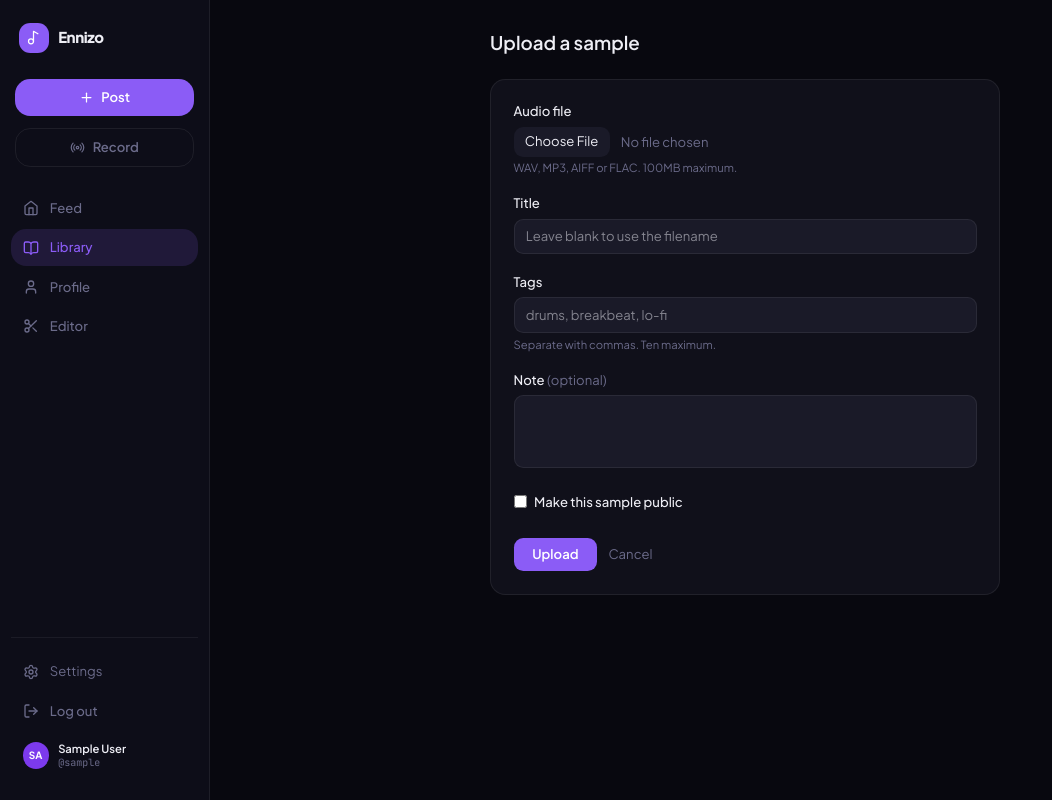
After one commit to rcjgrant-jpg/ennizo, a Django app: page /library/upload/ in a window 1280 px wide. The commit adds this page. Shown: the whole page, without its empty margins (0-1052 px from the left). Run offline with Django 5.2, Linux system fonts and the light colour scheme; the visitor is signed in with stand-in values (Sample User, id 1); style sheets or scripts are compiled from the project's sources.

Commit message:
Library page created & upload functionality added

```diff
--- /dev/null
+++ b/library/forms.py
@@ -0,0 +1,50 @@
+# library/forms.py
+# library/forms.py
+from pathlib import Path
+
+from django import forms
+
+from .models import Sample, Tag, SampleTag
+
+
+class SampleUploadForm(forms.ModelForm):
+    tags = forms.CharField(
+        required=False,
+        help_text="Comma-separated, e.g. drums, breakbeat, lo-fi",
+        widget=forms.TextInput(attrs={"placeholder": "drums, breakbeat, lo-fi"}),
+    )
+
+    class Meta:
+        model = Sample
+        fields = ["title", "audio_file", "note", "is_public"]
+
+    def __init__(self, *args, **kwargs):
+        super().__init__(*args, **kwargs)
+        self.fields["title"].required = False
+
+    def clean_audio_file(self):
+        f = self.cleaned_data["audio_file"]
+        ext = Path(f.name).suffix.lower()
+        if ext not in {".wav", ".mp3", ".aiff", ".flac"}:
+            raise forms.ValidationError("Upload a WAV, MP3, AIFF or FLAC file.")
+        if f.size > 100 * 1024 * 1024:
+            raise forms.ValidationError("That file is too large (100MB maximum).")
+        return f
+
+    def clean_title(self):
+        title = self.cleaned_data.get("title", "").strip()
+        if title:
+            return title
+        uploaded = self.files.get("audio_file")
+        return Path(uploaded.name).stem if uploaded else ""
+
+    def clean_tags(self):
+        raw = self.cleaned_data.get("tags", "")
+        names = []
+        for part in raw.split(","):
+            name = part.strip().lower()
+            if name and name not in names:
+                names.append(name)
+        if len(names) > 10:
+            raise forms.ValidationError("Ten tags maximum.")
+        return names
--- a/library/models.py
+++ b/library/models.py
@@ -9,6 +9,7 @@ from django.db.models import Q
 
 from django.contrib.postgres.search import SearchQuery, SearchRank, SearchVector
 from django.db import models
+from django.core.validators import FileExtensionValidator
 
 
 def sample_upload_path(instance, filename):
@@ -143,7 +144,10 @@ class Sample(models.Model):
         Folder, on_delete=models.PROTECT, related_name="samples"
     )
     title = models.CharField(max_length=255)
-    audio_file = models.FileField(upload_to=sample_upload_path)
+    audio_file = models.FileField(
+        upload_to=sample_upload_path,
+        validators=[FileExtensionValidator(allowed_extensions=["wav", "mp3", "aiff", "flac"])],
+    )
     is_public = models.BooleanField(default=False)          # U2.7
     note = models.TextField(blank=True)                     # U2.6
     created_at = models.DateTimeField(auto_now_add=True)
--- a/library/urls.py
+++ b/library/urls.py
@@ -7,4 +7,5 @@ app_name = "library"
 urlpatterns = [
     path("", views.index, name="index"),
     path("record/", views.record, name="record"),
+    path("upload/", views.upload, name="upload"),
 ]
--- a/library/views.py
+++ b/library/views.py
@@ -1,7 +1,11 @@
+# library/views.py
+from django.contrib import messages
 from django.contrib.auth.decorators import login_required
-from django.shortcuts import render
+from django.db import transaction
+from django.shortcuts import redirect, render
 
-from .models import Sample
+from .forms import SampleUploadForm
+from .models import Folder, Sample, SampleTag, Tag, TagSource
 
 
 @login_required
@@ -12,6 +16,7 @@ def index(request):
         .select_related("metadata", "folder")
         .prefetch_related("tags")
     )
+
     return render(request, "library/index.html", {
         "samples": samples,
         "active_page": "library",
@@ -23,3 +28,36 @@ def record(request):
     return render(request, "library/record.html", {
         "active_page": "record",
     })
+
+
+@login_required
+def upload(request):
+    if request.method == "POST":
+        form = SampleUploadForm(request.POST, request.FILES)
+        if form.is_valid():
+            folder, _ = Folder.objects.get_or_create(
+                library__user=request.user,
+                name="Unsorted",
+                defaults={"library": request.user.library},
+            )
+
+            with transaction.atomic():
+                sample = form.save(commit=False)
+                sample.folder = folder
+                sample.save()
+
+                for name in form.cleaned_data["tags"]:
+                    tag, _ = Tag.objects.get_or_create(name=name)
+                    SampleTag.objects.create(
+                        sample=sample, tag=tag, source=TagSource.USER
+                    )
+
+            messages.success(request, f"“{sample.title}” uploaded.")
+            return redirect("library:index")
+    else:
+        form = SampleUploadForm()
+
+    return render(request, "library/upload.html", {
+        "form": form,
+        "active_page": "library",
+    })
--- a/processing/models.py
+++ b/processing/models.py
@@ -8,8 +8,8 @@ class ProcessedVariant(models.Model):
     class Meta:
         constraints = [
             models.UniqueConstraint(
-                fields=["sample"],           # ← which field(s)?
-                condition=Q(is_current=True),       # ← the "only these rows" filter
+                fields=["sample"],
+                condition=Q(is_current=True),
                 name="unique_current_variant_per_sample",
             )
         ]
--- a/social/urls.py
+++ b/social/urls.py
@@ -5,4 +5,5 @@ app_name = "social"
 
 urlpatterns = [
     path("", views.index, name="index"),
+    path("post/new/", views.create_post, name="create_post"),
 ]
--- a/templates/base_app.html
+++ b/templates/base_app.html
@@ -17,10 +17,11 @@
     <span class="text-base font-extrabold tracking-tight text-foreground">Ennizo</span>
   </a>
 
-  <button class="flex items-center justify-center gap-2 mx-1 py-2.5 mb-3 bg-primary hover:bg-primary/90 text-white text-sm font-semibold rounded-xl transition-colors">
-    <svg xmlns="http://www.w3.org/2000/svg" width="15" height="15" viewBox="0 0 24 24" fill="none" stroke="currentColor" stroke-width="2" stroke-linecap="round" stroke-linejoin="round"><path d="M5 12h14"/><path d="M12 5v14"/></svg>
-    Post
-  </button>
+  <a href="{% url 'social:index' %}?compose=1"
+   class="flex items-center justify-center gap-2 mx-1 py-2.5 mb-3 bg-primary hover:bg-primary/90 text-white text-sm font-semibold rounded-xl transition-colors">
+  <svg xmlns="http://www.w3.org/2000/svg" width="15" height="15" viewBox="0 0 24 24" fill="none" stroke="currentColor" stroke-width="2" stroke-linecap="round" stroke-linejoin="round"><path d="M5 12h14"/><path d="M12 5v14"/></svg>
+  Post
+  </a>
 
   <a href="{% url 'library:record' %}" class="flex items-center justify-center gap-2 mx-1 py-2.5 mb-6 text-sm font-semibold rounded-xl transition-colors border border-border text-muted-foreground hover:text-foreground hover:border-white/15">
     <svg xmlns="http://www.w3.org/2000/svg" width="15" height="15" viewBox="0 0 24 24" fill="none" stroke="currentColor" stroke-width="2" stroke-linecap="round" stroke-linejoin="round"><path d="M16.247 7.761a6 6 0 0 1 0 8.478"/><path d="M19.075 4.933a10 10 0 0 1 0 14.134"/><path d="M4.925 19.067a10 10 0 0 1 0-14.134"/><path d="M7.753 16.239a6 6 0 0 1 0-8.478"/><circle cx="12" cy="12" r="2"/></svg>
@@ -77,6 +78,25 @@
       Settings
     </a>
 
+      {% if request.user.is_authenticated %}
+        <form method="post" action="{% url 'logout' %}">
+          {% csrf_token %}
+          <button type="submit"
+                  class="flex items-center gap-3 px-3 py-2.5 w-full rounded-xl text-sm text-muted-foreground hover:text-foreground hover:bg-white/[0.04] transition-colors">
+            <svg xmlns="http://www.w3.org/2000/svg" width="16" height="16" viewBox="0 0 24 24"
+                fill="none" stroke="currentColor" stroke-width="2" stroke-linecap="round" stroke-linejoin="round"><path d="m16 17 5-5-5-5"/><path d="M21 12H9"/><path d="M9 21H5a2 2 0 0 1-2-2V5a2 2 0 0 1 2-2h4"/></svg>
+            Log out
+          </button>
+        </form>
+      {% else %}
+        <a href="{% url 'login' %}"
+          class="flex items-center gap-3 px-3 py-2.5 w-full rounded-xl text-sm text-muted-foreground hover:text-foreground hover:bg-white/[0.04] transition-colors">
+          <svg xmlns="http://www.w3.org/2000/svg" width="16" height="16" viewBox="0 0 24 24"
+              fill="none" stroke="currentColor" stroke-width="2" stroke-linecap="round" stroke-linejoin="round"><path d="m10 17 5-5-5-5"/><path d="M15 12H3"/><path d="M15 3h4a2 2 0 0 1 2 2v14a2 2 0 0 1-2 2h-4"/></svg>
+          Sign in
+        </a>
+      {% endif %}
+
     <div class="flex items-center gap-2.5 px-3 py-2 mt-1">
       <div class="w-7 h-7 rounded-full flex items-center justify-center font-bold text-white flex-shrink-0 select-none text-[10px]"
            style="background-color: #7c3aed;">
--- a/templates/feed.html
+++ /dev/null
@@ -1,5 +0,0 @@
-{% extends "base_app.html" %}
-
-{% block content %}
-  <h1>Feed</h1>
-{% endblock %}
--- a/templates/library/index.html
+++ b/templates/library/index.html
@@ -5,6 +5,11 @@
 {% block content %}
 <div class="px-8 py-8">
   <h1 class="text-2xl font-semibold mb-6">Library</h1>
+
+  <a href="{% url 'library:upload' %}"
+   class="bg-primary text-primary-foreground rounded-md px-4 py-2 text-sm font-semibold">
+  Upload
+  </a>
 
   <div class="grid grid-cols-1 md:grid-cols-2 xl:grid-cols-3 gap-3">
     {% for sample in samples %}
--- /dev/null
+++ b/templates/library/upload.html
@@ -0,0 +1,80 @@
+{% extends "base_app.html" %}
+
+{% block content %}
+<div class="mx-auto w-full max-w-xl px-4 py-8">
+
+  <h1 class="mb-6 text-xl font-semibold">Upload a sample</h1>
+
+  <form method="post" enctype="multipart/form-data"
+        class="bg-card border-border space-y-5 rounded-xl border p-6">
+    {% csrf_token %}
+
+    {% if form.non_field_errors %}
+      <div class="text-destructive text-sm">{{ form.non_field_errors }}</div>
+    {% endif %}
+
+    <div>
+      <label for="{{ form.audio_file.id_for_label }}" class="mb-1.5 block text-sm font-medium">
+        Audio file
+      </label>
+      <input type="file" name="audio_file" id="{{ form.audio_file.id_for_label }}"
+             accept=".wav,.mp3,.aiff,.flac" required
+             class="text-muted-foreground file:bg-muted file:text-foreground w-full text-sm file:mr-3 file:rounded-md file:border-0 file:px-3 file:py-1.5 file:text-sm">
+      {% for error in form.audio_file.errors %}
+        <p class="text-destructive mt-1 text-xs">{{ error }}</p>
+      {% endfor %}
+      <p class="text-muted-foreground mt-1 text-xs">WAV, MP3, AIFF or FLAC. 100MB maximum.</p>
+    </div>
+
+    <div>
+      <label for="{{ form.title.id_for_label }}" class="mb-1.5 block text-sm font-medium">
+        Title
+      </label>
+      <input type="text" name="title" id="{{ form.title.id_for_label }}"
+             value="{{ form.title.value|default:'' }}"
+             placeholder="Leave blank to use the filename"
+             class="bg-muted border-border w-full rounded-md border px-3 py-2 text-sm">
+      {% for error in form.title.errors %}
+        <p class="text-destructive mt-1 text-xs">{{ error }}</p>
+      {% endfor %}
+    </div>
+
+    <div>
+      <label for="{{ form.tags.id_for_label }}" class="mb-1.5 block text-sm font-medium">
+        Tags
+      </label>
+      <input type="text" name="tags" id="{{ form.tags.id_for_label }}"
+             value="{{ form.tags.value|default:'' }}"
+             placeholder="drums, breakbeat, lo-fi"
+             class="bg-muted border-border w-full rounded-md border px-3 py-2 text-sm">
+      {% for error in form.tags.errors %}
+        <p class="text-destructive mt-1 text-xs">{{ error }}</p>
+      {% endfor %}
+      <p class="text-muted-foreground mt-1 text-xs">Separate with commas. Ten maximum.</p>
+    </div>
+
+    <div>
+      <label for="{{ form.note.id_for_label }}" class="mb-1.5 block text-sm font-medium">
+        Note <span class="text-muted-foreground font-normal">(optional)</span>
+      </label>
+      <textarea name="note" id="{{ form.note.id_for_label }}" rows="3"
+                class="bg-muted border-border w-full resize-none rounded-md border px-3 py-2 text-sm">{{ form.note.value|default:'' }}</textarea>
+    </div>
+
+    <label class="flex items-center gap-2 text-sm">
+      <input type="checkbox" name="is_public" class="accent-primary"
+             {% if form.is_public.value %}checked{% endif %}>
+      Make this sample public
+    </label>
+
+    <div class="flex items-center gap-3 pt-2">
+      <button type="submit"
+              class="bg-primary text-primary-foreground rounded-md px-5 py-2 text-sm font-semibold">
+        Upload
+      </button>
+      <a href="{% url 'library:index' %}" class="text-muted-foreground text-sm">Cancel</a>
+    </div>
+
+  </form>
+</div>
+{% endblock %}
```
Also changed, not shown: social/admin.py (+13 -1 lines), social/forms.py (added, +27 -0 lines), social/models.py (+57 -1 lines), social/views.py (+40 -3 lines), templates/social/feed.html (added, +38 -0 lines), templates/social/partials/post_card.html (added, +45 -0 lines), social/migrations/0001_initial.py (added).
